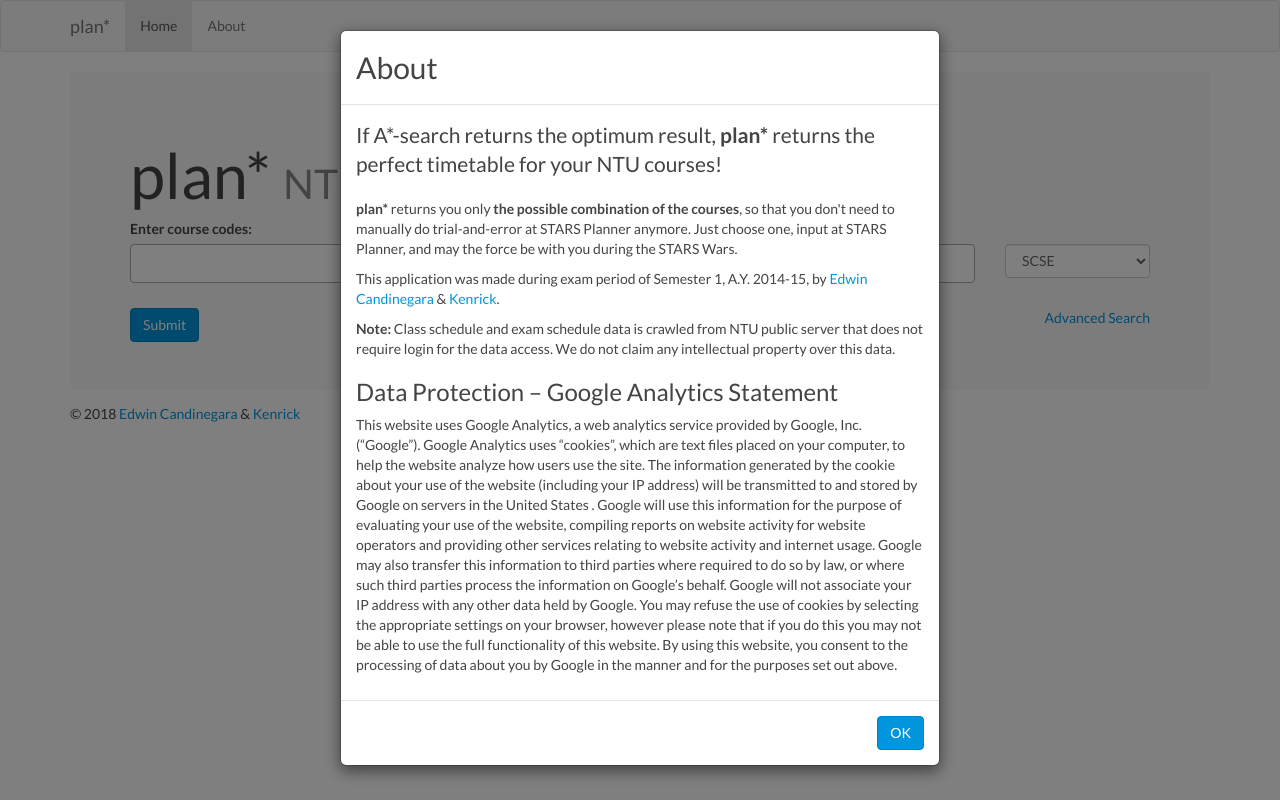
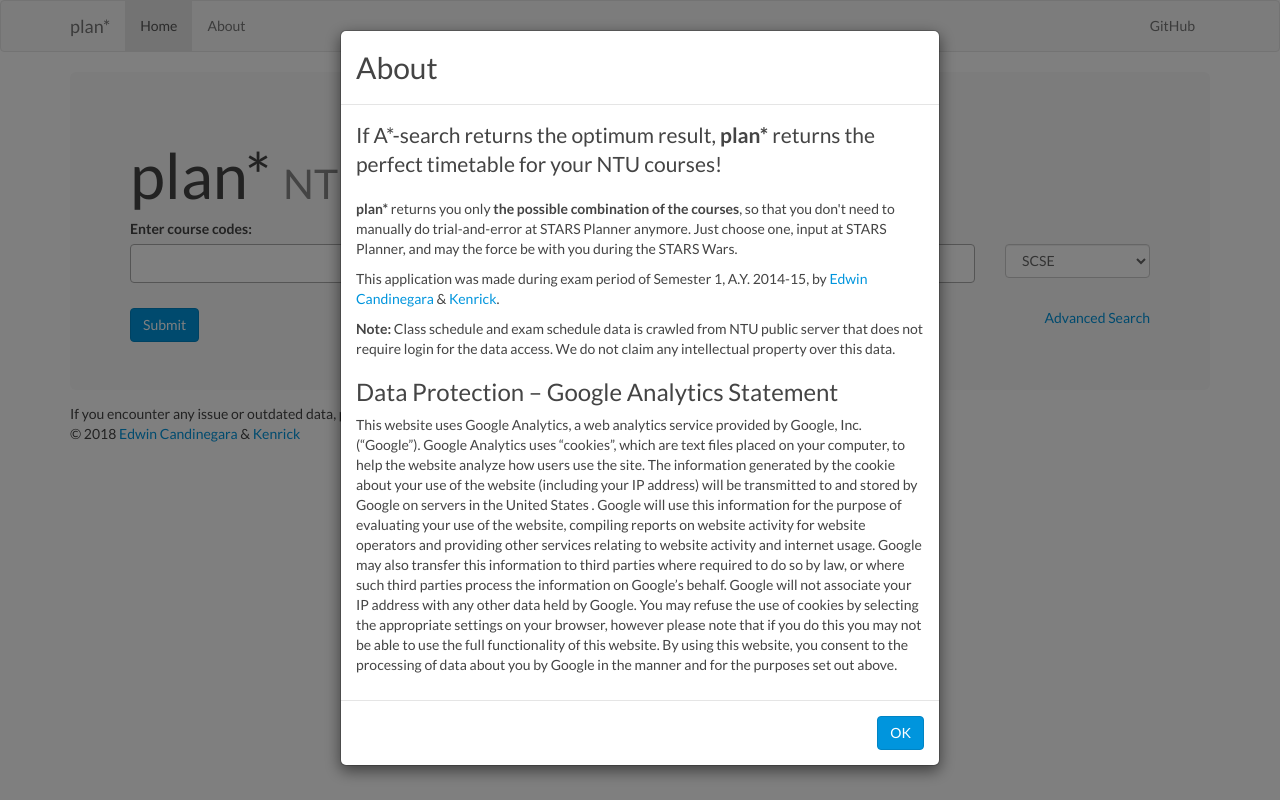
Before and after one commit to kenrick95/plan, a PHP site: page / in a window 1280 px wide. Run offline with PHP 8.4, Linux system fonts and the light colour scheme; some libraries are stand-ins or nearby versions.

Commit message:
Add links to GitHub repo

```diff
--- a/index.php
+++ b/index.php
@@ -48,6 +48,9 @@ require("back_end/config.php");
                         <ul class="nav navbar-nav">
                             <li class="active"><a class="pointer">Home</a></li>
                             <li><a class="pointer" data-toggle="modal" data-target="#about_modal">About</a></li>
+                        </ul>
+                        <ul class="nav navbar-nav navbar-right">
+                            <li><a class="pointer" href="https://github.com/kenrick95/plan">GitHub</a></li>
                         </ul>
                     </div>
                 </div>
@@ -128,6 +131,10 @@ require("back_end/config.php");
             </div>
 
             <footer>
+            If you encounter any issue or outdated data, please report it at <a href="https://github.com/kenrick95/plan">GitHub repo</a>.
+
+            <br />
+
             &copy; <?php echo date("Y"); ?> <a href="http://github.com/edwin-candinegara" target="_blank">Edwin Candinegara</a> &amp; <a href="http://kenrick95.org" target="_blank">Kenrick</a>
             </footer>
         </div>
```
